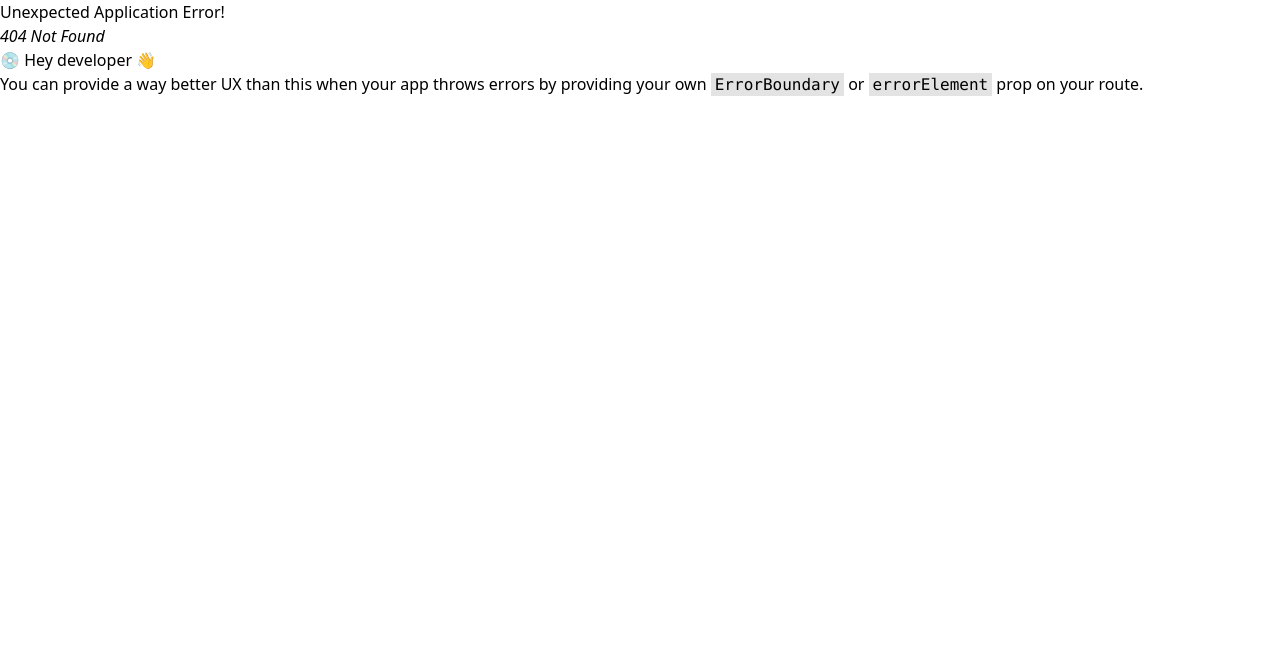
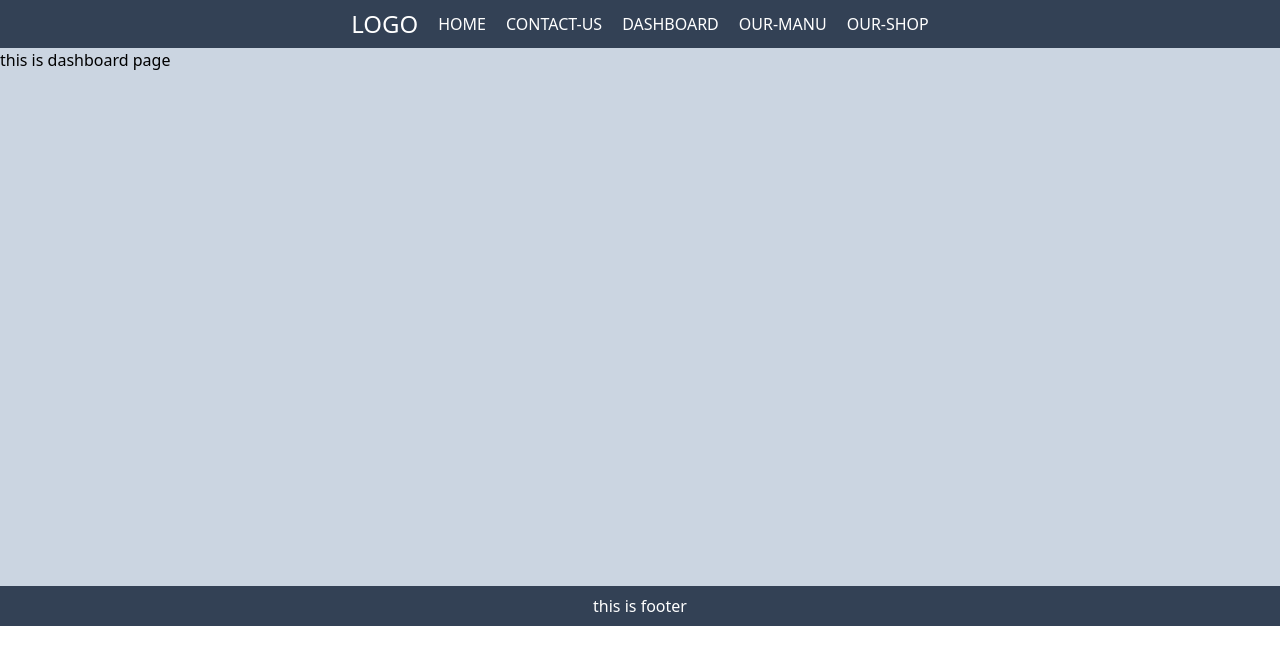
Before and after one commit to 14HAK/mern_2023_resturent_client, a React (Vite) app: page /dashboard in a window 1280 px wide. Before the commit this address had no page. Shown: the top 664 px of the page. Built offline with nearby package versions, Linux system fonts and the light colour scheme.

Commit message:
react router set up brefly = only router setup

```diff
--- a/src/App.jsx
+++ b/src/App.jsx
@@ -1,11 +1,15 @@
 import { Outlet } from 'react-router-dom';
+import Navbar from './component/header/Navbar';
+import Footer from './component/footer/Footer';
 
 const App = () => {
   return (
     <div>
-      <header>navbar</header>
-      <Outlet></Outlet>
-      <footer>footer</footer>
+      <Navbar></Navbar>
+      <div className='h-[33.6rem] bg-slate-300 overflow-y-auto'>
+        <Outlet></Outlet>
+      </div>
+      <Footer></Footer>
     </div>
   );
 };
--- /dev/null
+++ b/src/component/contactUs/ContactUs.jsx
@@ -0,0 +1,11 @@
+import React from 'react';
+
+const ContactUs = () => {
+  return (
+    <div>
+      <p>this is contact us page</p>
+    </div>
+  );
+};
+
+export default ContactUs;
--- /dev/null
+++ b/src/component/dashboard/DashBoard.jsx
@@ -0,0 +1,9 @@
+const DashBoard = () => {
+  return (
+    <div>
+      <p>this is dashboard page</p>
+    </div>
+  );
+};
+
+export default DashBoard;
--- /dev/null
+++ b/src/component/footer/Footer.jsx
@@ -0,0 +1,9 @@
+const Footer = () => {
+  return (
+    <div className='p-2 bg-slate-700 text-center text-white'>
+      <p>this is footer</p>
+    </div>
+  );
+};
+
+export default Footer;
--- /dev/null
+++ b/src/component/header/Navbar.jsx
@@ -0,0 +1,30 @@
+import { Link } from 'react-router-dom';
+
+const Navbar = () => {
+  return (
+    <div className='p-2 bg-slate-700 text-white '>
+      <ul className='flex justify-center items-center gap-5 '>
+        <li className='hover:bg-yellow-800 text-2xl'>
+          <Link to={'/'}>LOGO</Link>
+        </li>
+        <li className='hover:bg-yellow-800'>
+          <Link to={'/home'}>HOME</Link>
+        </li>
+        <li className='hover:bg-yellow-800'>
+          <Link to={'/contact_us'}>CONTACT-US</Link>
+        </li>
+        <li className='hover:bg-yellow-800'>
+          <Link to={'/dashboard'}>DASHBOARD</Link>
+        </li>
+        <li className='hover:bg-yellow-800'>
+          <Link to={'/our_manu'}>OUR-MANU</Link>
+        </li>
+        <li className='hover:bg-yellow-800'>
+          <Link to={'/our_shop'}>OUR-SHOP</Link>
+        </li>
+      </ul>
+    </div>
+  );
+};
+
+export default Navbar;
--- a/src/component/outlate/home/Home.jsx
+++ b/src/component/home/Home.jsx
@@ -1,7 +1,7 @@
 const Home = () => {
   return (
     <>
-      <h1 className='text-3xl'>HOME</h1>
+      <h2>this is home</h2>
     </>
   );
 };
--- /dev/null
+++ b/src/component/ourManu/OurManu.jsx
@@ -0,0 +1,9 @@
+const OurManu = () => {
+  return (
+    <div>
+      <p>our manu page</p>
+    </div>
+  );
+};
+
+export default OurManu;
--- /dev/null
+++ b/src/component/ourShop/OurShop.jsx
@@ -0,0 +1,9 @@
+const OurShop = () => {
+  return (
+    <div>
+      <p>our shop page</p>
+    </div>
+  );
+};
+
+export default OurShop;
--- a/src/component/outlate/about/About.jsx
+++ /dev/null
@@ -1,9 +0,0 @@
-const About = () => {
-  return (
-    <div>
-      <h2 className='text-3xl'>ABOUT</h2>
-    </div>
-  );
-};
-
-export default About;
--- a/src/component/outlate/sheredSection/SherdSection.jsx
+++ /dev/null
@@ -1,5 +0,0 @@
-const SherdSection = ({ children }) => {
-  return <>{children}</>;
-};
-
-export default SherdSection;
```
Also changed, not shown: src/router/Router.jsx (+20 -4 lines).
